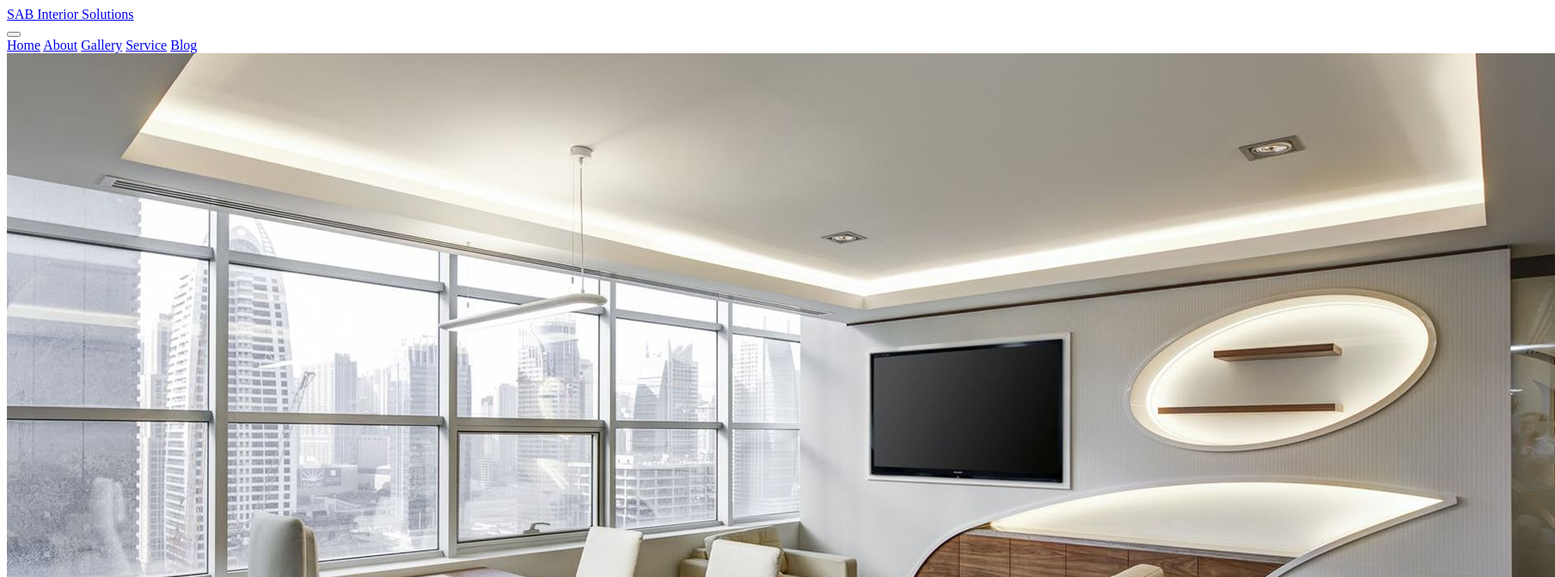
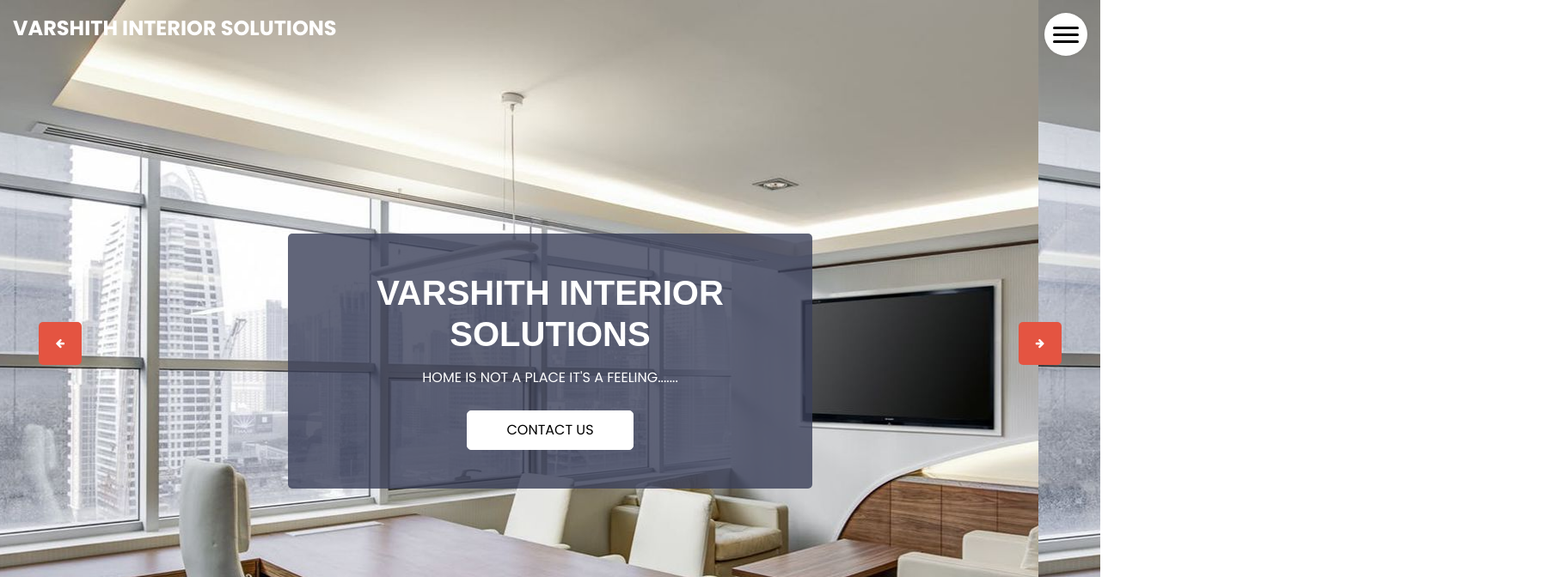
Before and after one commit to Bharath1991Kumar/sabinteriorssolutions, a plain HTML site: page index.html in a window 1280 px wide. Shown: the top 672 px of the page at 86% size, 1809 px wide, since content can reach past the window. Drawn offline with Linux system fonts and the light colour scheme.

Commit message:
Update index.html

```diff
--- a/index.html
+++ b/index.html
@@ -2,7 +2,34 @@
 <html>
 
 <head>
-  <!-- Basi
+  <!-- Basic -->
+  <meta charset="utf-8" />
+  <meta http-equiv="X-UA-Compatible" content="IE=edge" />
+  <!-- Mobile Metas -->
+  <meta name="viewport" content="width=device-width, initial-scale=1, shrink-to-fit=no" />
+  <!-- Site Metas -->
+  <meta name="keywords" content="" />
+  <meta name="description" content="" />
+  <meta name="author" content="" />
+  <link rel="icon" href="images/favicon.png" type="image/gif" />
+
+  <title>Varshith interior solutions</title>
+
+  <!-- bootstrap core css -->
+  <link rel="stylesheet" type="text/css" href="css/bootstrap.css" />
+
+  <!-- fonts style -->
+  <link href="https://fonts.googleapis.com/css?family=Poppins:400,600,700&display=swap" rel="stylesheet" />
+
+  <!-- lightbox Gallery-->
+  <link rel="stylesheet" href="css/ekko-lightbox.css" />
+
+  <!-- font awesome style -->
+  <link href="css/font-awesome.min.css" rel="stylesheet" />
+  <!-- Custom styles for this template -->
+  <link href="css/style.css" rel="stylesheet" />
+  <!-- responsive style -->
+  <link href="css/responsive.css" rel="stylesheet" />
 
 </head>
 
@@ -12,9 +39,9 @@
   <header class="header_section">
     <div class="container-fluid">
       <nav class="navbar navbar-expand-lg custom_nav-container">
-        <a class="navbar-brand" href="index.html">
+        <a class="navbar-brand" href="">
           <span>
-            SAB Interior Solutions
+            Varshith interior solutions
           </span>
         </a>
         <div class="" id="">
@@ -82,7 +109,7 @@
       <div class="col-md-8 col-lg-6 mx-auto">
         <div class="inner_detail-box">
           <h1>
-            SAB interior solutions <br>
+            Varshith interior solutions <br>
           </h1>
           <p>
           HOME IS NOT A PLACE IT'S A FEELING.......
@@ -239,7 +266,7 @@ In addition to sourcing quality furnishings, we strive to improve functionality
                 Ecommercial Decoration
               </h5>
               <p>
-                SAB interior solutions is the one-stop-solution for clients looking for an ultimate, innovative store design that is customized to their brands. There are team of expert interior professionals who are firmly grounded in business strategy and are led by the passion to design and realize amazing environments for consumers to shop, eat, work, relax and play.
+                Varshith interior solutions is the one-stop-solution for clients looking for an ultimate, innovative store design that is customized to their brands. There are team of expert interior professionals who are firmly grounded in business strategy and are led by the passion to design and realize amazing environments for consumers to shop, eat, work, relax and play.
               </p>
               <a href="">
                 Read More
@@ -312,7 +339,7 @@ In addition to sourcing quality furnishings, we strive to improve functionality
                Ideas On Decorating Small Living Rooms
               </h5>
               <p>
-               Designing and decorating a small living room can be challenging, but the right ideas and strategies from the best interior decorators in Bangalore, like SAB interior solutions can transform your compact space into a stylish and functional haven. You can maximize every square...
+               Designing and decorating a small living room can be challenging, but the right ideas and strategies from the best interior decorators in Bangalore, like Varshith interior solutions can transform your compact space into a stylish and functional haven. You can maximize every square...
               </p>
               <a href="">
                 Read More
@@ -485,7 +512,7 @@ In addition to sourcing quality furnishings, we strive to improve functionality
             <h4>
               <a href="index.html" class="navbar-brand m-0 p-0">
                 <span>
-                  SAB Interior Solutions
+                  Varshith interior solutions
                 </span>
               </a>
             </h4>
@@ -556,7 +583,7 @@ In addition to sourcing quality furnishings, we strive to improve functionality
   <footer class="footer_section">
     <div class="container">
       <p>
-        &copy; <span id="displayYear"></span> All Rights Reserved By SAB Interior Solutions</a>
+        &copy; <span id="displayYear"></span> All Rights Reserved By Varshith interior solutions</a>
       </p>
     </div>
   </footer>
@@ -572,8 +599,6 @@ In addition to sourcing quality furnishings, we strive to improve functionality
   <!-- custom js -->
   <script src="js/custom.js"></script>
 
-  <script src="/script.js"></script>
 </body>
 
-
 </html>
```
